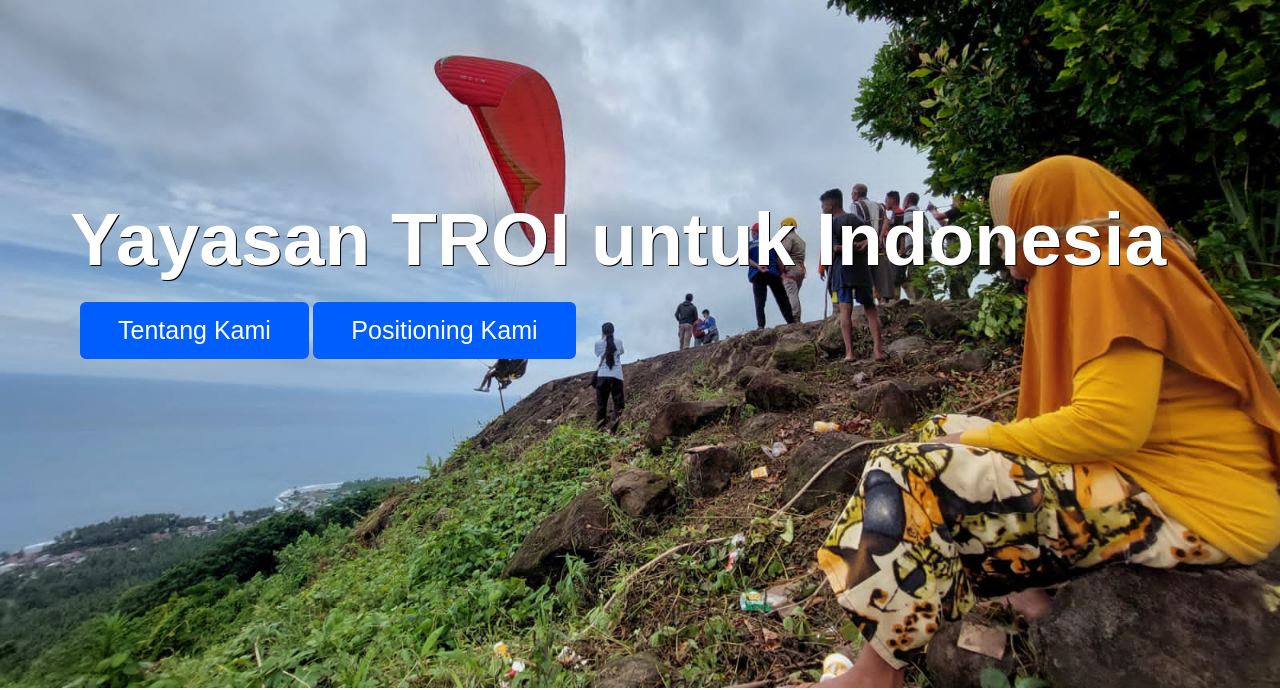
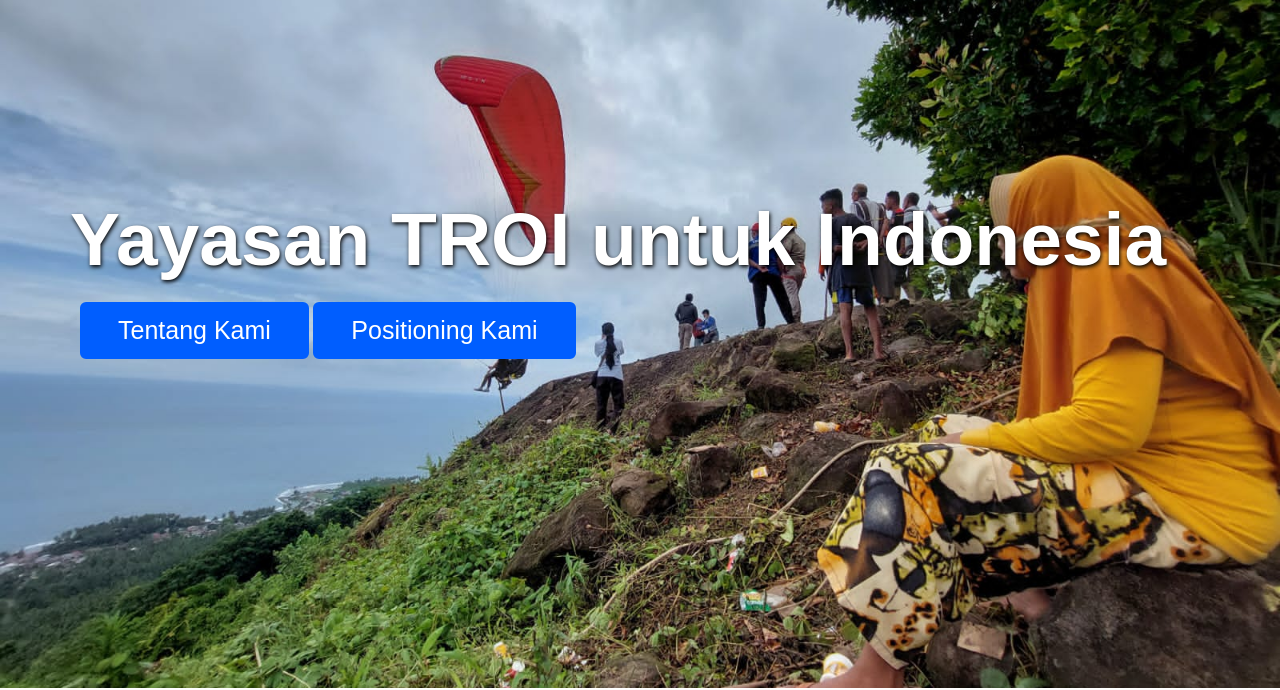
Before and after one commit to fathanyf/DevTest_Website_TROI, a plain HTML site: page index.html in a window 1280 px wide. Shown: the part 112-802 px from the top of the page. Drawn offline with nearby package versions, Linux system fonts and the light colour scheme.

```diff
--- a/contact.css
+++ b/contact.css
@@ -142,7 +142,7 @@
     font-weight: 600;
     margin-left: -10px;
     margin-top: -2%;
-    text-shadow: 1px 1px black;
+    text-shadow: 1px 2px 4px black;
 }
 .home .home-content .text-3{
     font-size: 40px;
--- a/products.css
+++ b/products.css
@@ -142,7 +142,7 @@
     font-weight: 600;
     margin-left: -10px;
     margin-top: -2%;
-    text-shadow: 1px 1px black;
+    text-shadow: 1px 2px 4px black;
 }
 .home .home-content .text-3{
     font-size: 40px;
--- a/style.css
+++ b/style.css
@@ -157,7 +157,7 @@
     font-weight: 600;
     margin-left: -10px;
     margin-top: -2%;
-    text-shadow: 1px 1px black;
+    text-shadow: 1px 2px 4px black;
 }
 .home .home-content .text-3{
     font-size: 40px;
```
